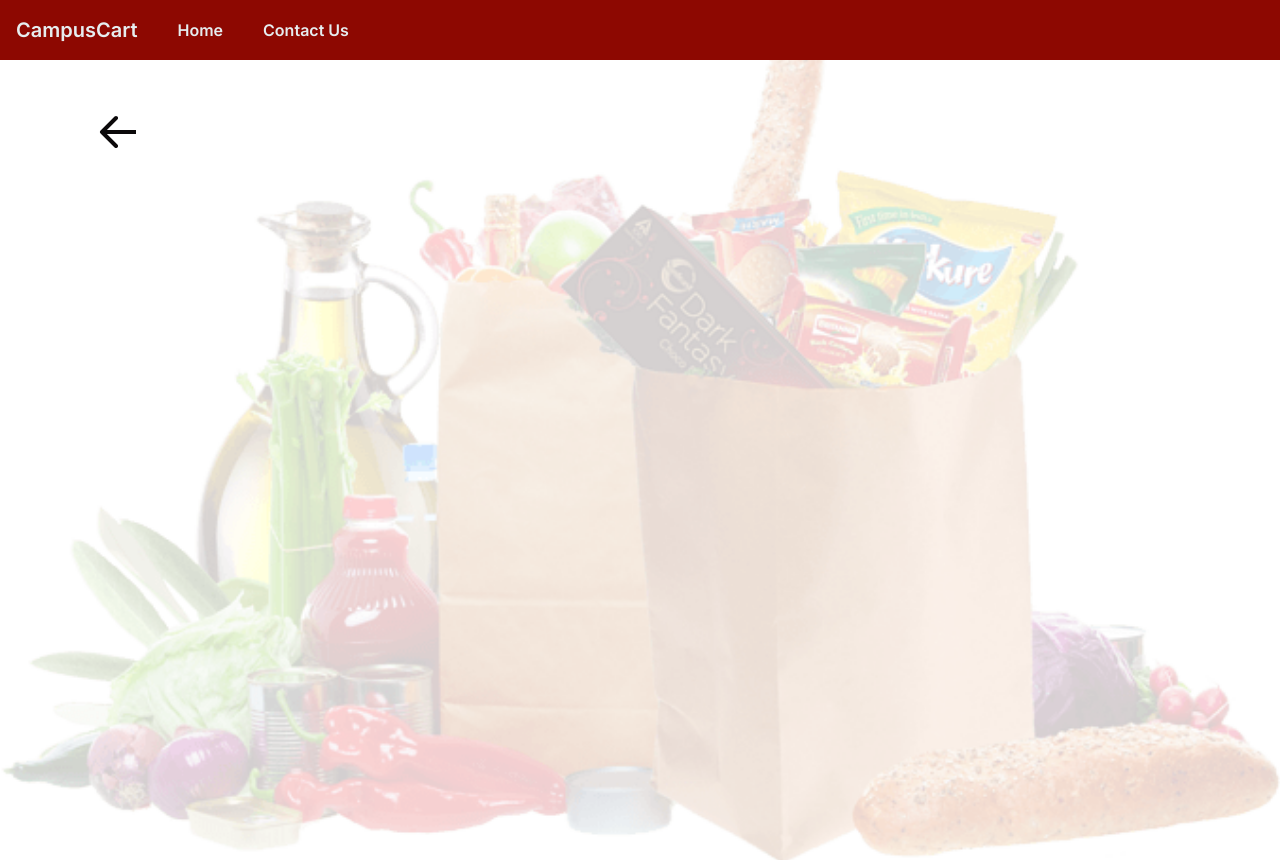
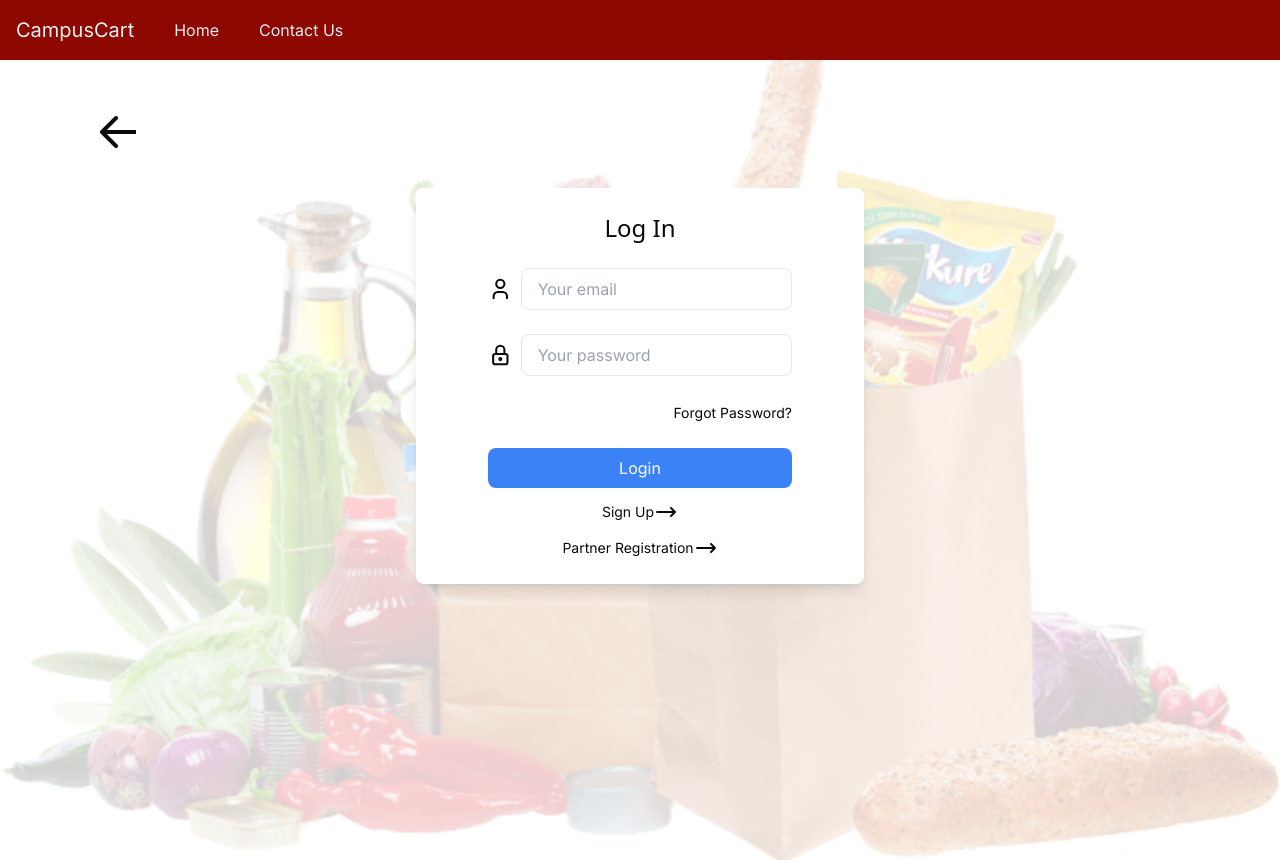
Before and after one commit to hamitsehjal/CampusCart-FRONTEND, a Next.js app: page / in a window 1280 px wide. Built offline with nearby package versions, Linux system fonts and the light colour scheme.

Commit message:
Login Page v1.0

```diff
--- a/src/app/page.js
+++ b/src/app/page.js
@@ -1,16 +1,21 @@
-import NavbarLogin from "../components/NavbarLogin";
+import NavbarLogin from '../components/NavbarLogin';
 
 const LoginPage = () => {
   return (
     <div>
       <NavbarLogin />
-      {<div className="min-h-screen bg-cover bg-center bg-backgroundColor" style={{ backgroundImage: "url('/images/background.png') "}}>
-      <div className="px-4 py-2">
-        <a href="/home" className="text-textColor hover:underline flex items-center mt-10 ml-20">
+      <div
+        className="min-h-screen bg-cover bg-center bg-backgroundColor"
+        style={{ backgroundImage: "url('/images/background.png') " }}
+      >
+        {/*Return Button*/}
+        <div className="px-4 py-2">
+          <a href="/home" className="text-textColor flex items-center mt-10 ml-20">
             <svg
               className="w-10 h-10"
               xmlns="http://www.w3.org/2000/svg"
-              width="14" height="14"
+              width="14"
+              height="14"
               fill="none"
               viewBox="0 0 20 20"
               stroke="currentColor"
@@ -22,11 +27,138 @@ const LoginPage = () => {
                 d="M10 19l-7-7m0 0l7-7m-7 7h18"
               />
             </svg>
-            </a>
+          </a>
         </div>
-    </div>}
+        {/*LOGIN FORM*/}
+        <div className="max-w-md mx-auto mt-8 p-6 bg-white rounded-lg shadow-lg flex flex-col items-center justify-center">
+          <h2 className="text-2xl font-fauna-regular text-textColor mb-6">Log In</h2>
+          <form>
+            {/*EMAIL*/}
+            <div className="mb-6 flex items-center text-textColor">
+              <label htmlFor="email" className=""></label>
+              <svg
+                className="w-7 h-7 mr-2"
+                xmlns="http://www.w3.org/2000/svg"
+                width="24"
+                height="24"
+                viewBox="0 0 24 24"
+                strokeWidth="2"
+                stroke="currentColor"
+                fill="none"
+                strokeLinecap="round"
+                strokeLinejoin="round"
+              >
+                <path stroke="none" d="M0 0h24v24H0z" />
+                <circle cx="12" cy="7" r="4" />
+                <path d="M5.5 21v-2a4 4 0 0 1 4 -4h5a4 4 0 0 1 4 4v2" />
+              </svg>
+              <input
+                type="email"
+                id="email"
+                name="email"
+                className="w-full px-4 py-2 border rounded-lg"
+                placeholder="Your email"
+                required
+              />
+            </div>
+            {/*PASSWORD*/}
+            <div className="mb-6 flex items-center text-textColor">
+              <label htmlFor="password" className=""></label>
+              <svg
+                className="w-7 h-7 mr-2"
+                xmlns="http://www.w3.org/2000/svg"
+                width="24"
+                height="24"
+                viewBox="0 0 24 24"
+                strokeWidth="2"
+                stroke="currentColor"
+                fill="none"
+                strokeLinecap="round"
+                strokeLinejoin="round"
+              >
+                <path stroke="none" d="M0 0h24v24H0z" />
+                <rect x="5" y="11" width="14" height="10" rx="2" />
+                <circle cx="12" cy="16" r="1" />
+                <path d="M8 11v-4a4 4 0 0 1 8 0v4" />
+              </svg>
+              <input
+                type="password"
+                id="password"
+                name="password"
+                className="w-full px-4 py-2 border rounded-lg"
+                placeholder="Your password"
+                required
+              />
+            </div>
+            {/*FORGOT PASSWORD?*/}
+            <div className=" mb-6 text-right">
+              <a href="/forgot-password" className="text-sm text-textColor hover:underline">
+                Forgot Password?
+              </a>
+            </div>
+            {/*LOGIN BUTTON*/}
+            <div className="mb-3">
+              <button
+                type="submit"
+                className="w-full px-4 py-2 bg-blue-500 text-white rounded-lg hover:bg-blue-600 "
+              >
+                Login
+              </button>
+            </div>
+            {/*SIGNUP BUTTON*/}
+            <div className="mb-3 text-center ">
+              <a
+                href="/student-registration"
+                className="text-sm text-textColor hover:underline flex items-center justify-center"
+              >
+                Sign Up
+                <svg
+                  class="w-6 h-6 "
+                  xmlns="http://www.w3.org/2000/svg"
+                  width="24"
+                  height="24"
+                  fill="none"
+                  viewBox="0 0 24 24"
+                  stroke="currentColor"
+                >
+                  <path
+                    stroke-linecap="round"
+                    stroke-linejoin="round"
+                    stroke-width="2"
+                    d="M17 8l4 4m0 0l-4 4m4-4H3"
+                  />
+                </svg>
+              </a>
+            </div>
+            {/*PARTNER REGISTRATION BUTTON*/}
+            <div className="text-center ">
+              <a
+                href="/partner-registration"
+                className="text-sm text-textColor hover:underline flex items-center justify-center"
+              >
+                Partner Registration
+                <svg
+                  class="w-6 h-6 "
+                  xmlns="http://www.w3.org/2000/svg"
+                  width="24"
+                  height="24"
+                  fill="none"
+                  viewBox="0 0 24 24"
+                  stroke="currentColor"
+                >
+                  <path
+                    stroke-linecap="round"
+                    stroke-linejoin="round"
+                    stroke-width="2"
+                    d="M17 8l4 4m0 0l-4 4m4-4H3"
+                  />
+                </svg>
+              </a>
+            </div>
+          </form>
+        </div>
+      </div>
     </div>
-
   );
 };
 
--- a/src/components/NavbarLogin.js
+++ b/src/components/NavbarLogin.js
@@ -4,9 +4,13 @@ const NavbarLogin = () => {
       <div className="container mx-auto">
         <div className="flex justify-between items-center">
           <div className="flex items-center">
-            <span className="text-headingColor text-cinzel text-xl font-semibold mr-10">CampusCart</span>
-              <a href="/home" className="text-headingColor text-cinzel text-l font-semibold mr-10">Home</a>
-              <a href="/contact" className="text-headingColor text-cinzel text-l font-semibold">Contact Us</a>
+            <span className="text-headingColor font-cinzel-semibold text-xl mr-10">CampusCart</span>
+            <a href="/home" className="text-headingColor font-cinzel-semibold text-l  mr-10">
+              Home
+            </a>
+            <a href="/contact" className="text-headingColor font-cinzel-semibold text-l">
+              Contact Us
+            </a>
           </div>
         </div>
       </div>
--- a/tailwind.config.js
+++ b/tailwind.config.js
@@ -18,6 +18,10 @@ module.exports = {
         textColor: '#0B090A',
         backgroundColor: '#E6EDEF'
       },
+      fontFamily: {
+        'Cinzel': ['Cinzel', ],
+        'fauna-regular': ['Fauna One', 'sans'],
+      },
     },
   },
   plugins: [],
```
